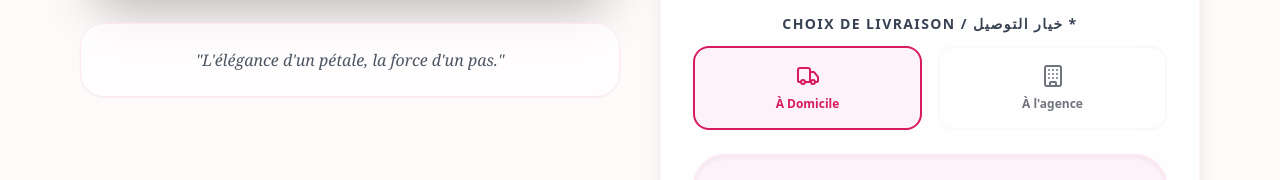
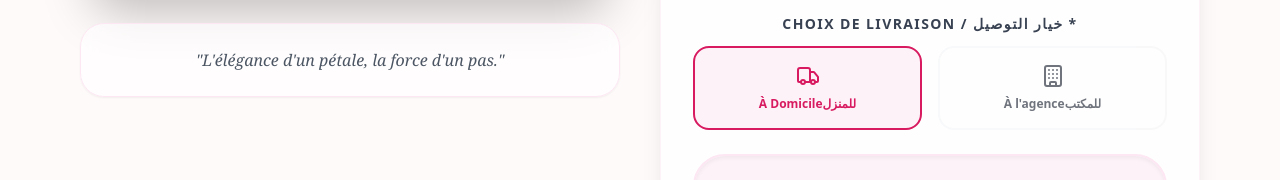
Before and after one commit to hanaflowers2016/hanaflowers, a React (Vite) app in the folder hana-flowers---boutique-de-chaussures/: page / in a window 1280 px wide. Shown: the part 857-1037 px from the top of the page. Built offline with nearby package versions, Linux system fonts and the light colour scheme; a web font is replaced by a local one.

Commit message:
Update App.tsx

```diff
--- a/hana-flowers---boutique-de-chaussures/App.tsx
+++ b/hana-flowers---boutique-de-chaussures/App.tsx
@@ -246,11 +246,11 @@ const currentImage = formData.couleur === 'fuchsia'
             <div className="space-y-3">
               <label className="block text-sm font-bold text-gray-700 text-center uppercase tracking-widest">Choix de Livraison / خيار التوصيل *</label>
               <div className="grid grid-cols-2 gap-4">
-                <button type="button" onClick={() => setFormData(p => ({ ...p, livraison: 'domicileللمنزل' }))} className={`flex flex-col items-center gap-2 p-4 rounded-2xl border-2 transition-all ${formData.livraison === 'domicile' ? 'border-[#d81b60] bg-pink-50 text-[#d81b60]' : 'border-gray-100 opacity-60'}`}>
-                  <Truck size={24} /> <span className="font-bold text-xs">À Domicile</span>
+                <button type="button" onClick={() => setFormData(p => ({ ...p, livraison: 'domicile' }))} className={`flex flex-col items-center gap-2 p-4 rounded-2xl border-2 transition-all ${formData.livraison === 'domicile' ? 'border-[#d81b60] bg-pink-50 text-[#d81b60]' : 'border-gray-100 opacity-60'}`}>
+                  <Truck size={24} /> <span className="font-bold text-xs">À Domicileللمنزل</span>
                 </button>
-                <button type="button" onClick={() => setFormData(p => ({ ...p, livraison: 'agenceللمكتب' }))} className={`flex flex-col items-center gap-2 p-4 rounded-2xl border-2 transition-all ${formData.livraison === 'agence' ? 'border-[#d81b60] bg-pink-50 text-[#d81b60]' : 'border-gray-100 opacity-60'}`}>
-                  <Building size={24} /> <span className="font-bold text-xs">À l'agence</span>
+                <button type="button" onClick={() => setFormData(p => ({ ...p, livraison: 'agence' }))} className={`flex flex-col items-center gap-2 p-4 rounded-2xl border-2 transition-all ${formData.livraison === 'agence' ? 'border-[#d81b60] bg-pink-50 text-[#d81b60]' : 'border-gray-100 opacity-60'}`}>
+                  <Building size={24} /> <span className="font-bold text-xs">À l'agenceللمكتب</span>
                 </button>
               </div>
             </div>
```
